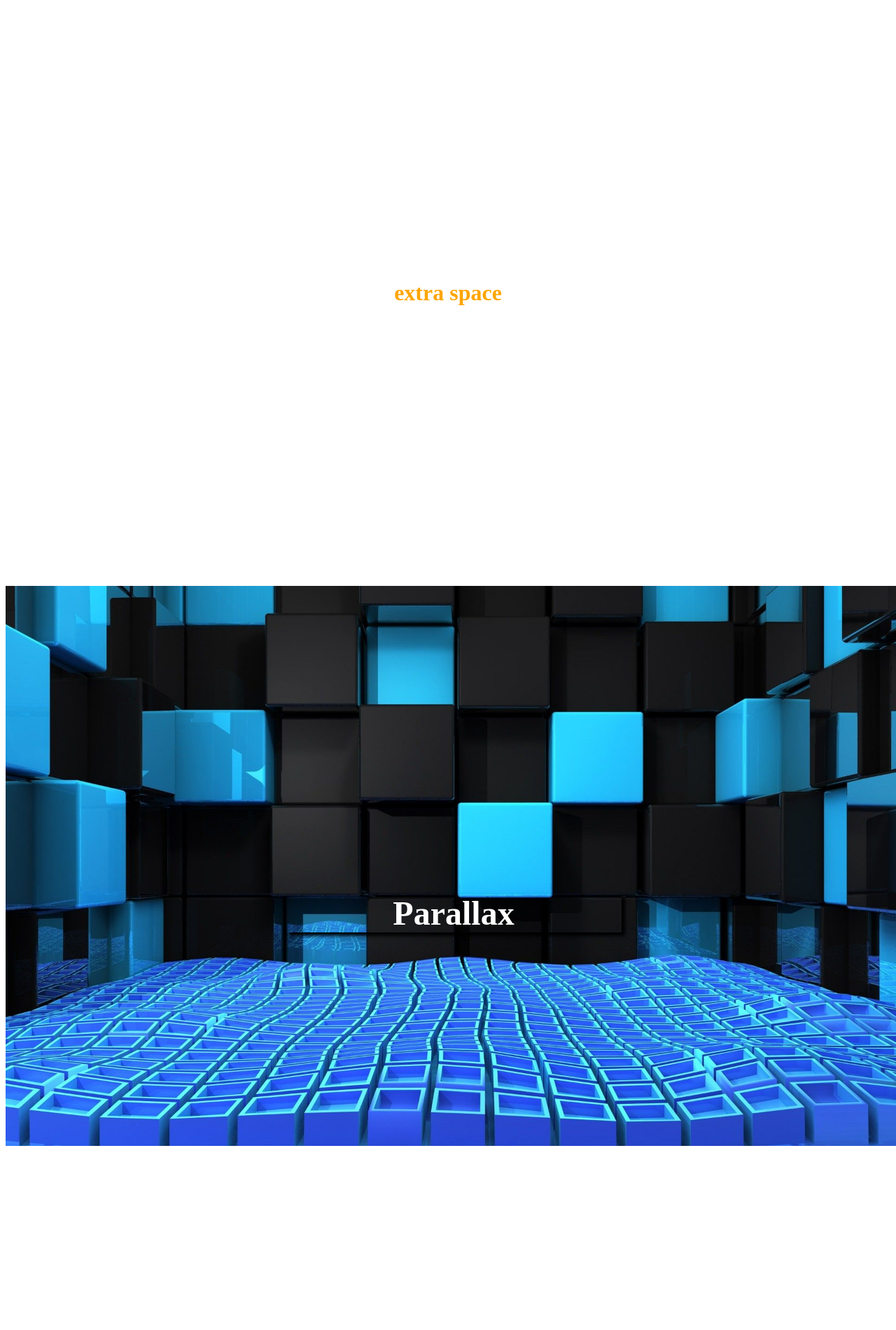
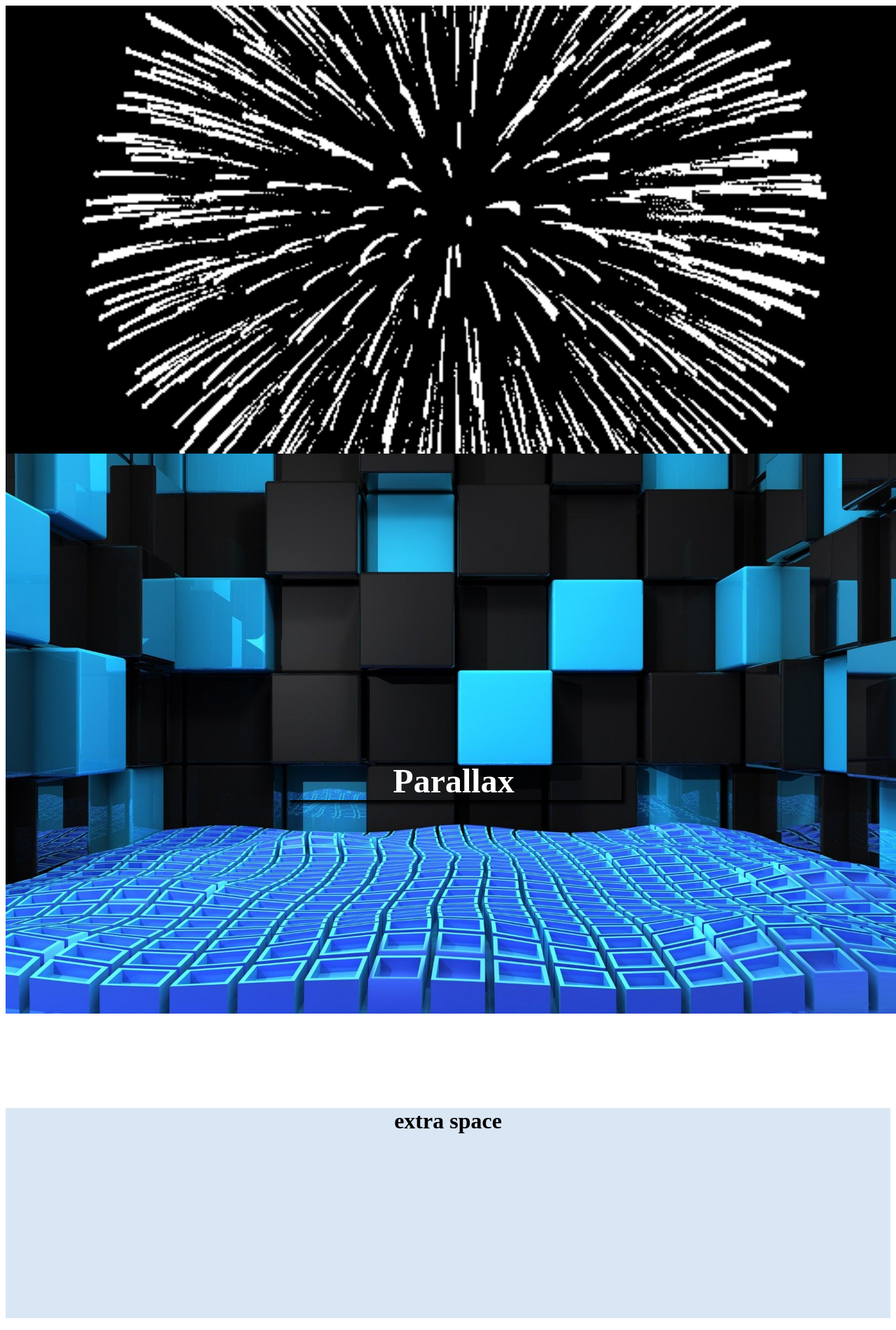
Before and after one commit to sdiperi17/parallax, a plain HTML site: page index.html in a window 1280 px wide. Shown: the top 1900 px of the page at 70% size. Drawn offline with Linux system fonts and the light colour scheme.

Commit message:
changed image

```diff
--- a/css/style.css
+++ b/css/style.css
@@ -19,6 +19,27 @@ h2 {
 h1 {
     font-size: 2rem;
     text-align: center;
-    color: orange;
     margin: 400px;
 }
+
+.non-parallax {
+    background: url("../images/original.gif");
+    background-size: cover;
+    background-position: 50% 50%;
+    width: 100vw;
+    height: 80vh;
+}
+
+.background-img2 {
+    background-image: url("/images/pic3.jpg");
+    background-size: cover;
+    background-position: 50% 50%;
+    width: 100vw;
+    height: 80vh;
+}
+
+.back-color {
+    background: rgba(63, 127, 191, 0.1);
+    margin: 0;
+    height: 300px;
+}
--- a/index.html
+++ b/index.html
@@ -10,15 +10,18 @@
 </head>
 
 <body>
-    <h1>extra space</h1>
+    <div class="non-parallax">
+    </div>
+
     <div class="parallax-parent">
         <div class="parallax-child">
             <h2>Parallax</h2>
         </div>
     </div>
 
-    <h1>extra space</h1>
-
+    <div class="back-color">
+        <h1 class="back-color">extra space</h1>
+    </div>
 </body>
 
 </html>
```
Also changed, not shown: images/original.gif (added), images/pic2.jpg (added), images/pic3.jpg (added), 2 other files.
